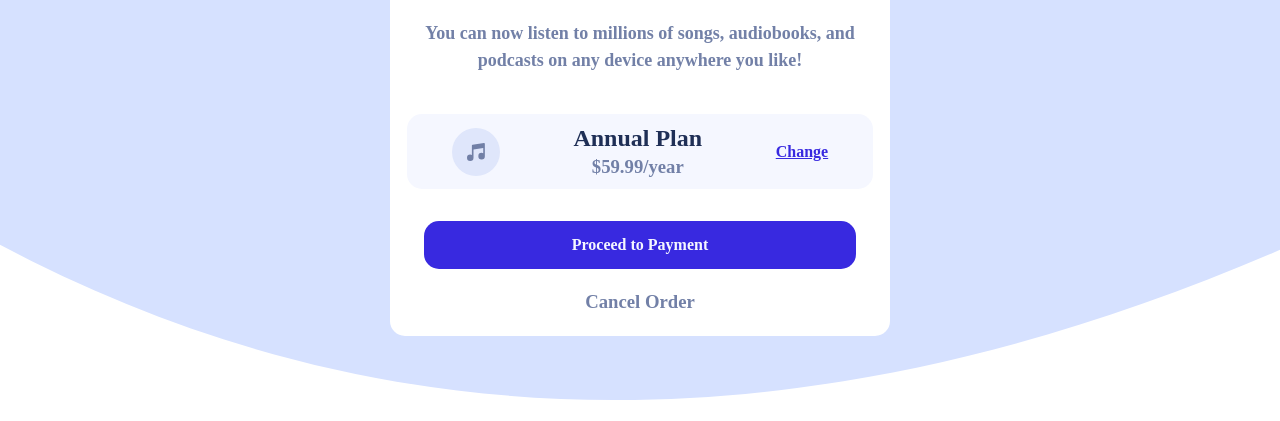
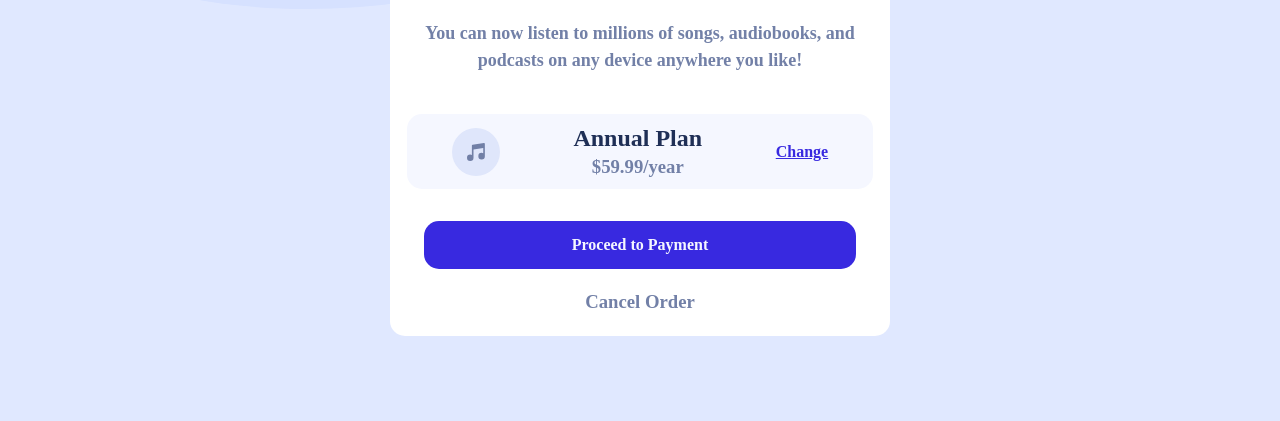
Before and after one commit to Andrei1810/-Order-summary-card.github.io, a plain HTML site: page index.html in a window 1280 px wide. Shown: the part 379-800 px from the top of the page. Drawn offline with Linux system fonts and the light colour scheme; a web font is replaced by a local one.

Commit message:
Update Style.css

```diff
--- a/Style.css
+++ b/Style.css
@@ -43,7 +43,8 @@ table {
 body{
 	background-image: url("pattern-background-mobile.svg");
 	background-repeat: no-repeat;
-	background-size: cover;
+	background-size: contain;
+	background-color:hsl(225, 100%, 94%);
 	font-family:'Red Hat Display';
 	font-weight:700;
 }
```
